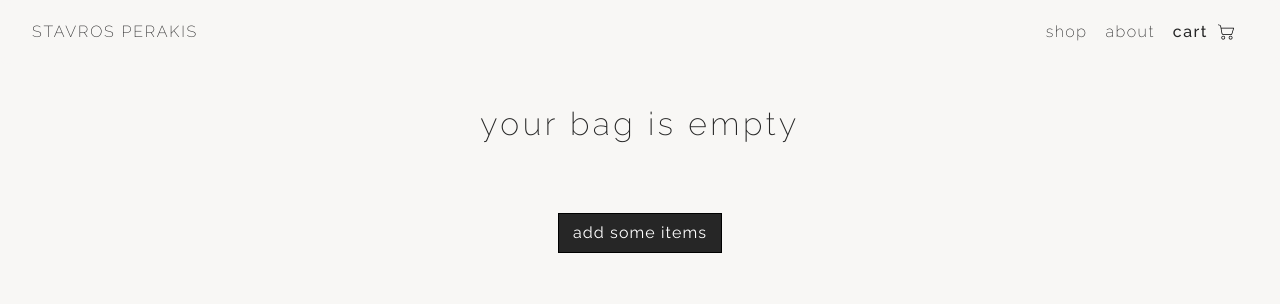
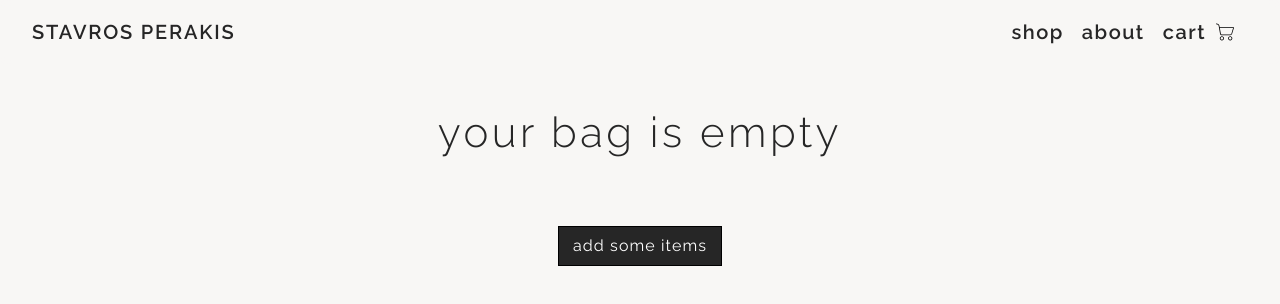
Before and after one commit to fontas-moraitis/Gallery-eshop, a Vue app: page /cart in a window 1280 px wide. Shown: the top 304 px of the page. Built offline with nearby package versions, Linux system fonts and the light colour scheme; what vue-currency-filter would draw is missing.

Commit message:
update with clients comments

```diff
--- a/src/App.vue
+++ b/src/App.vue
@@ -19,7 +19,7 @@ export default {
 
 <style lang="scss">
 #app {
-  font-family: Avenir, Helvetica, Arial, sans-serif;
+  font-family: 'Raleway', sans-serif;
   -webkit-font-smoothing: antialiased;
   -moz-osx-font-smoothing: grayscale;
 }
--- a/src/components/MainGallery.vue
+++ b/src/components/MainGallery.vue
@@ -60,7 +60,7 @@ export default {
       opacity: 0;
       transition: all 6000ms ease;
       animation: sliding 20s linear infinite;
-      filter: brightness(.85);
+      filter: brightness(.70);
     }
   }
   &__hero-text {
--- a/src/components/SingleProduct.vue
+++ b/src/components/SingleProduct.vue
@@ -1,12 +1,14 @@
 <template>
   <div class="single-product">
-    <div class="container">
+    <div>
       <div class="image-container">
-        <router-link :to="{ name: 'ItemDetails', params: { id: product._uid } }" :key="$route.path"><img :src="product.image" :alt="product.prodTitle"></router-link>
-        <div class="image-footer ghost">
-          <p class="image-footer__title">{{ product.prodTitle }}</p>
-          <p class="image-footer__price medium">{{ product.prodPrice | currency }}</p>
-        </div>
+        <img :src="product.image" :alt="product.prodTitle">
+        <router-link :to="{ name: 'ItemDetails', params: { id: product._uid } }" :key="$route.path">
+          <div class="image-footer">
+            <p class="image-footer__title">{{ product.prodTitle }}</p>
+            <p class="image-footer__price medium">{{ product.prodPrice | currency }}</p>
+          </div>
+        </router-link>
       </div>
     </div>
   </div>
@@ -23,10 +25,9 @@ export default {
 
 <style lang="scss" scoped>
   .single-product {
-    margin: 0 $marg-xxsmall;
-  .image-container > a > img {
+    margin: $marg-xlarge 0;
+  .image-container > img {
      width: 320px;
-     margin-bottom: $marg-small;
      cursor: pointer;
   }
   .image-container {
@@ -34,11 +35,21 @@ export default {
     flex-direction: column;
     align-items: flex-start;
     margin: 0 $marg-large;
+    position: relative;
     .image-footer {
+      @include flex-center-column;
+      position: absolute;
+      top: 0;
       width: 100%;
-      border-top: .7px solid lightgrey;
-      @include flex-between;
-      padding: $pad-xsmall 0;
+      height: 100%;
+      background: rgba(255, 255, 255, .7);
+      backdrop-filter: blur(5px);
+      opacity: 0;
+      cursor: pointer;
+      &:hover {
+        opacity: 1;
+        border: 1px solid white;
+      }
       &__title {
         @include title;
         text-transform: uppercase;
--- a/src/components/TheFooter.vue
+++ b/src/components/TheFooter.vue
@@ -2,14 +2,11 @@
   <div class="app-footer">
     <div class="app-footer__container">
       <div class="social-container">
-        <p class="social-title mb-medium medium">find us on social media:</p>
+        <p class="social-title mb-medium medium">follow us on social media:</p>
         <a href="https://www.instagram.com/stavrosperakis/" target="blank" class="insta-link">instagram</a>
       </div>
-      <div class="links-container">
-        <router-link class="router-link" :to="{ name: 'Home' }">home</router-link>
-        <router-link class="router-link" :to="{ name: 'Collection' }">shop</router-link>
-        <router-link class="router-link" :to="{ name: 'About'}">about</router-link>
-      </div>
+      <p class="medium">terms & conditions</p>
+      <p>All sales are final. Should your order arrive damaged, please notify me within 3 days of delivery to arrange for a replacement.</p>
       <div class="copyright">stavros perakis copyright © 2020 | created by <a class="medium" href="http://www.fontas.me/" target="blank">fontas</a></div>
     </div>
   </div>
@@ -18,14 +15,14 @@
 <style scoped lang="scss">
   .app-footer {
     width: 100vw;
-    height: 200px;
-    background: #211C1C;
-    color: #fff;
-    padding: $pad-xxlarge 0;
-    margin-top: $marg-xxlarge;
+    height: 220px;
+    background: $beize;
+    color: salmon;
+    padding: $pad-xlarge 0;
+    // margin-top: $marg-xxlarge;
     font-size: $font-xxsmall;
-    font-weight: 100;
-    letter-spacing: 1.1px;
+    font-weight: $font-normal;
+    border-top: 2px solid white;
     &__container {
       width: 100%;
       height: 100%;
@@ -33,40 +30,28 @@
       flex-direction: column;
       justify-content: space-between;
       align-items: center;
+      font-size: $font-xxsmall;
       .social-container {
         @include flex-center-column;
-        .insta-icon {
-          width: 16px;
-          height: auto;
-          margin-right: $marg-xsmall;
-        }
+        justify-content: space-between;
         .insta-link {
           text-decoration: none;
-          color: #fff;
+          color: salmon;
           font-size: $font-small;
+          margin: $marg-small 0;
           &:hover {
             font-weight: $font-thick;
           }
         }
       }
-      .links-container {
-        display: flex;
-        justify-content: space-around;
-        border-top: .5px solid $white;
-        padding: $pad-medium 0;
-        .router-link {
-          color: $white;
-          margin: 0 $marg-large;
-        }
-      }
     .copyright {
       font-size: $font-xxxsmall;
-      font-weight: $font-thin;
+      font-weight: $font-regular;
       letter-spacing: 1px;
       display: flex;
       a {
        margin: 0 6px;
-       color: $white;
+       color: salmon;
       }
     }
   }
@@ -74,7 +59,7 @@
 
 @media screen and (max-width: 520px) {
   .app-footer {
-    margin-top: $marg-xlarge;
+    margin-top: $marg-xxlarge;
   }
 }
 </style>
--- a/src/components/TheHeader.vue
+++ b/src/components/TheHeader.vue
@@ -71,23 +71,25 @@ export default {
     justify-content: center;
     align-items: center;
     .cart-svg {
-      width: 16px;
-      height: 16px;
+      width: 18px;
+      height: 18px;
       margin-left: $marg-xsmall;
     }
     .cart-number {
-      font-size: 10px;
+      font-size: 12px;
+      font-weight: 500;
       position: absolute;
       top: -14px;
       right: -8px;
       z-index: 3;
-      width: 16px;
-      height: 16px;
-      border: .8px solid black;
+      width: 18px;
+      height: 18px;
+      border: 1px solid black;
       border-radius: 50%;
       display: flex;
       justify-content: center;
       align-items: center;
+      text-align: center;
     }
   }
 
--- a/src/router/index.js
+++ b/src/router/index.js
@@ -15,12 +15,12 @@ const routes = [
     component: () => import(/* webpackChunkName: "About" */ '../views/About')
   },
   {
-    path: '/collection',
+    path: '/shop',
     name: 'Collection',
     component: () => import(/* webpackChunkName: "Collection" */ '../views/Collection')
   },
   {
-    path: '/collection/:id',
+    path: '/shop/:id',
     name: 'ItemDetails',
     props: true,
     component: () => import(/* webpackChunkName: "ItemDetails" */ '../views/ItemDetails')
--- a/src/styles/_classes.scss
+++ b/src/styles/_classes.scss
@@ -20,7 +20,7 @@
 
 .page-header {
   font-size: $font-large;
-  font-weight: $font-thin;
+  font-weight: $font-regular;
   letter-spacing: 3.5px;
   color: $black;
   max-width: 480px;
--- a/src/styles/_variables.scss
+++ b/src/styles/_variables.scss
@@ -28,29 +28,29 @@ $marg-xxlarge: 68px;
 $marg-xxxlarge: 120px;
 
 // Font sizes
-$font-xxxsmall: 10px;
-$font-xxsmall: 12px;
-$font-xsmall: 14px;
-$font-small: 16px;
-$font-normal: 18px;
-$font-large: 32px;
+$font-xxxsmall: 12px;
+$font-xxsmall: 14px;
+$font-xsmall: 16px;
+$font-small: 18px;
+$font-normal: 20px;
+$font-large: 42px;
 $font-xlarge: 68px;
 
 $font-thin: 200;
 $font-regular: 300;
-$font-medium: 500;
-$font-thick: 800;
+$font-medium: 600;
+$font-thick: 700;
 
 @mixin title-standard {
-  font-size: $font-small;
-  font-weight: $font-thin;
+  font-size: $font-normal;
+  font-weight: $font-medium;
   text-decoration: none;
   letter-spacing: 1.5px;
 }
 
 @mixin title {
   font-size: $font-small;
-  font-weight: $font-thin;
+  font-weight: $font-normal;
   text-decoration: none;
   margin-bottom: $marg-small;
 }
@@ -58,7 +58,6 @@ $font-thick: 800;
 @mixin title-price {
   font-size: 15px;
   text-decoration: none;
-  margin-bottom: $marg-small;
   color: rgb(38, 38, 38);
   letter-spacing: .09px;
 }
@@ -77,7 +76,7 @@ $font-thick: 800;
 @mixin title-special {
   // font-family: 'Libre Baskerville', serif;
   font-size: 48px;
-  font-weight: $font-regular;
+  font-weight: $font-thin;
   letter-spacing: 1px;
   text-align: center;
 }
--- a/src/views/Collection.vue
+++ b/src/views/Collection.vue
@@ -68,10 +68,10 @@ export default {
 <style lang="scss" scoped>
   .collection{
     &__expo {
-      max-width: 1200px;
+      max-width: 1320px;
       display: flex;
       flex-flow: row wrap;
-      justify-content: space-evenly;
+      justify-content: center;
     }
   }
 </style>
--- a/src/views/ItemDetails.vue
+++ b/src/views/ItemDetails.vue
@@ -11,7 +11,7 @@
           <div class="container container--column">
             <div class="bread-cramp">
               <router-link :to="{ name: 'Home' }">home</router-link> /
-              <router-link :to="{ name: 'Collection' }">collection</router-link> /
+              <router-link :to="{ name: 'Collection' }">shop</router-link> /
               <span class="medium">{{comProduct.prodTitle}}</span>
             </div>
             <div class="item-wrapper">
@@ -214,7 +214,7 @@ export default {
         letter-spacing: 1.1px;
       }
       .item-desc {
-        font-weight: $font-thin;
+        font-weight: $font-regular;
         letter-spacing: 1px;
         line-height: 1.5;
         margin: $marg-xsmall 0 $marg-xxlarge 0;
```
Also changed, not shown: src/assets/arrow-left.svg (added), src/assets/arrow-right.svg (added).
